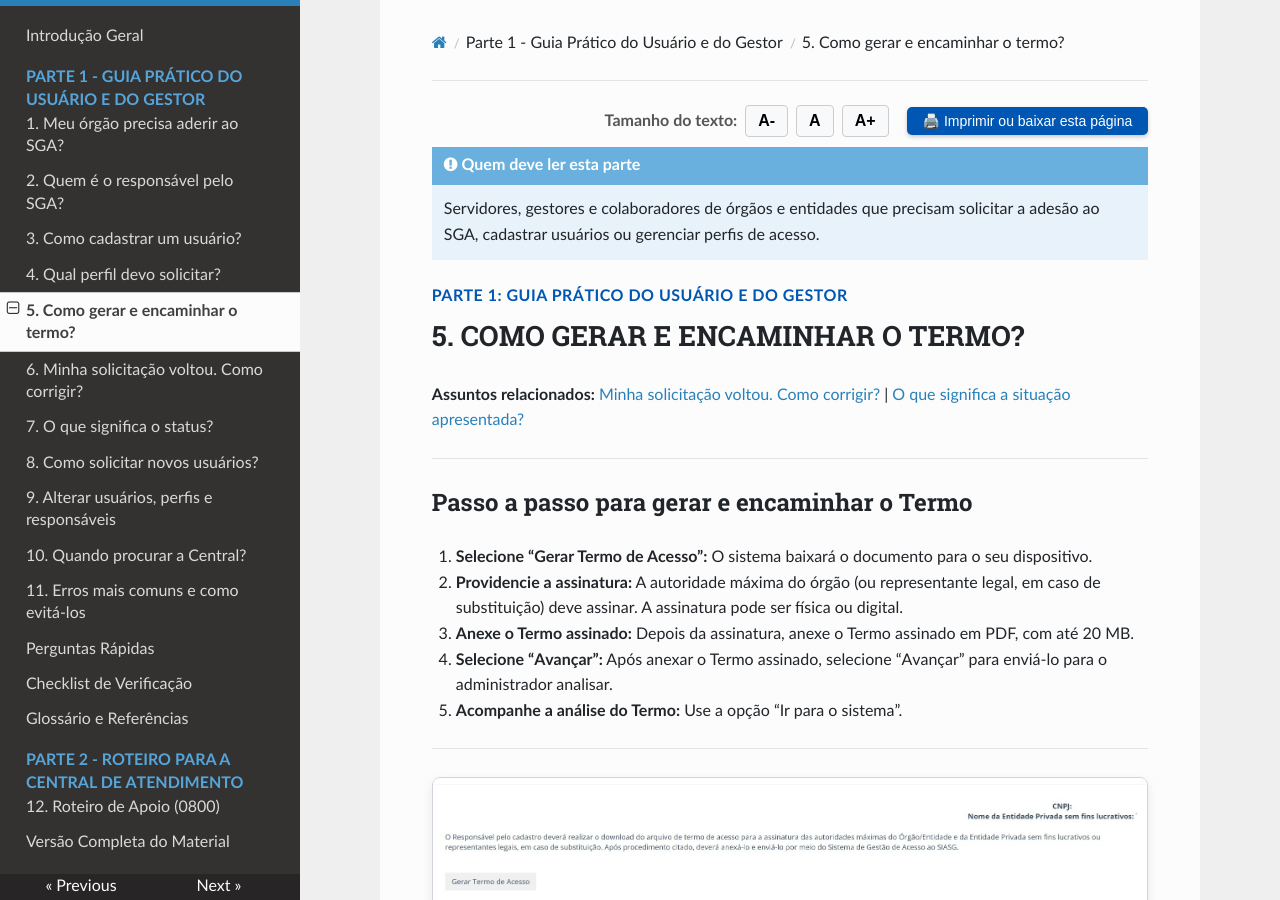
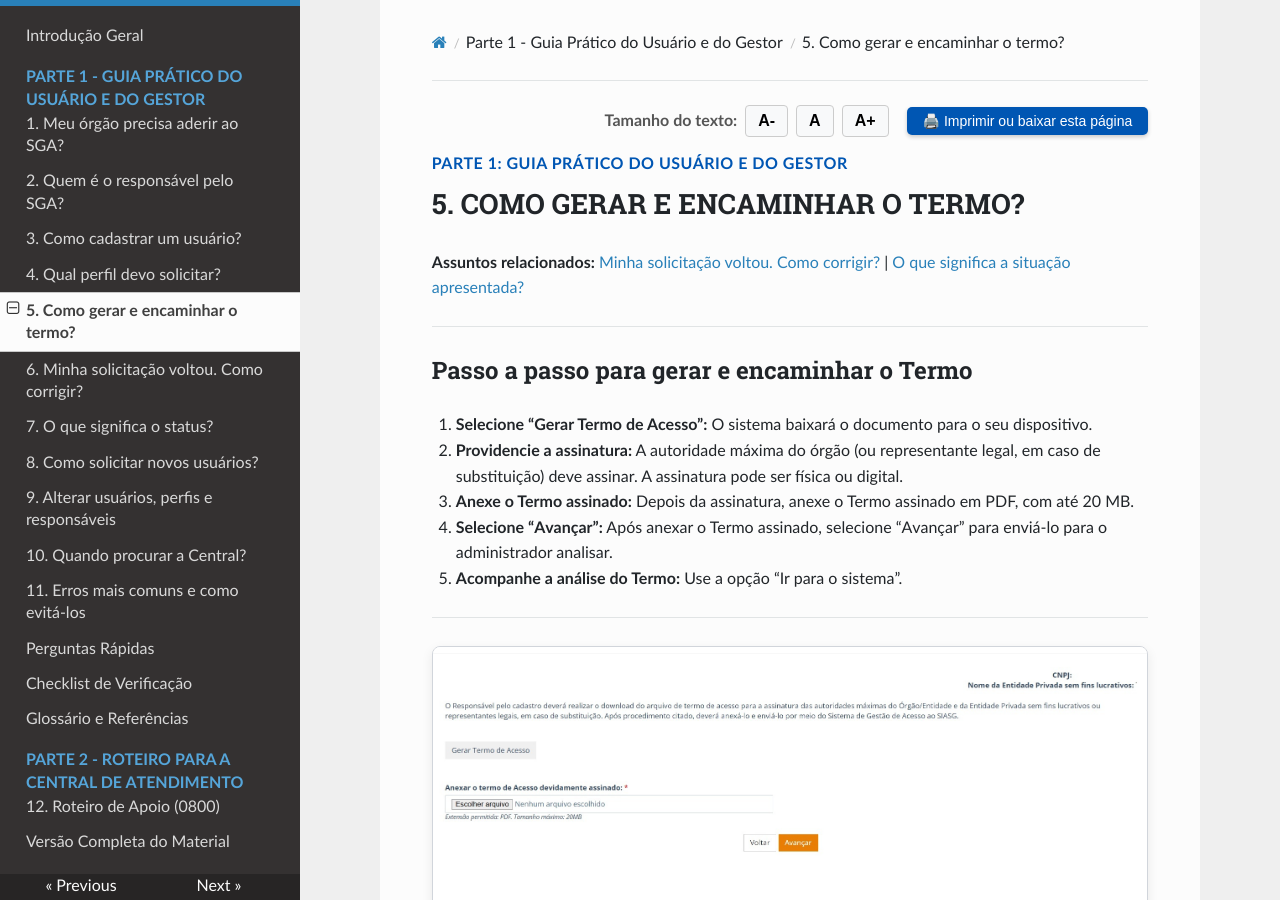
Before and after one commit to emilix10-bit/cartilha-boas-praticas-01-SGA, an MkDocs documentation site: the page built from docs/05-como-gerar-e-encaminhar-termo.md, in a window 1280 px wide and 900 px high. Built offline with MkDocs 1.6.1, drawn with Linux system fonts in a browser that asks for light colours; nearby versions of some CDN libraries.

Commit message:
Remove audience note from document
Removed note about intended audience for the section.

```diff
--- a/docs/05-como-gerar-e-encaminhar-termo.md
+++ b/docs/05-como-gerar-e-encaminhar-termo.md
@@ -8,9 +8,6 @@
     🖨️ Imprimir ou baixar esta página
   </button>
 </div>
-
-!!! note "Quem deve ler esta parte"
-    Servidores, gestores e colaboradores de órgãos e entidades que precisam solicitar a adesão ao SGA, cadastrar usuários ou gerenciar perfis de acesso.
 
 <p style="font-weight: bold; color: #0056b3; text-transform: uppercase; letter-spacing: 0.5px; margin-top: 15px; margin-bottom: 4px;">PARTE 1: GUIA PRÁTICO DO USUÁRIO E DO GESTOR</p>
 
```
